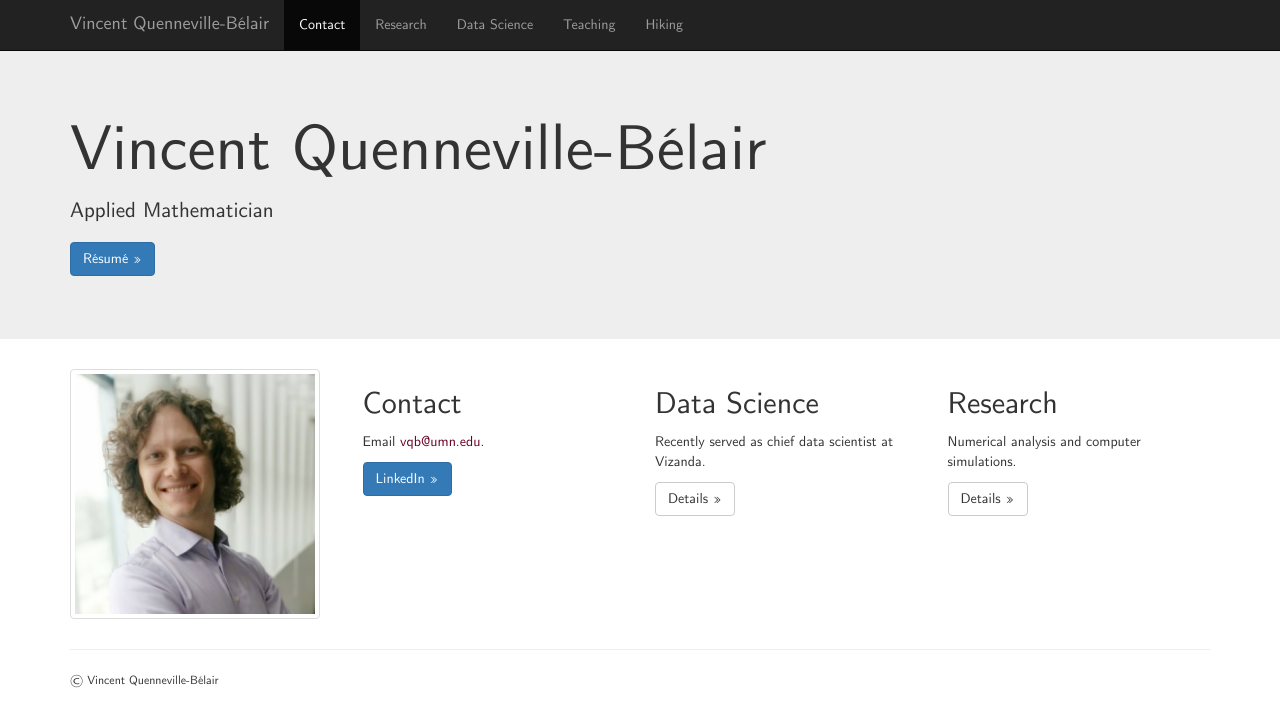
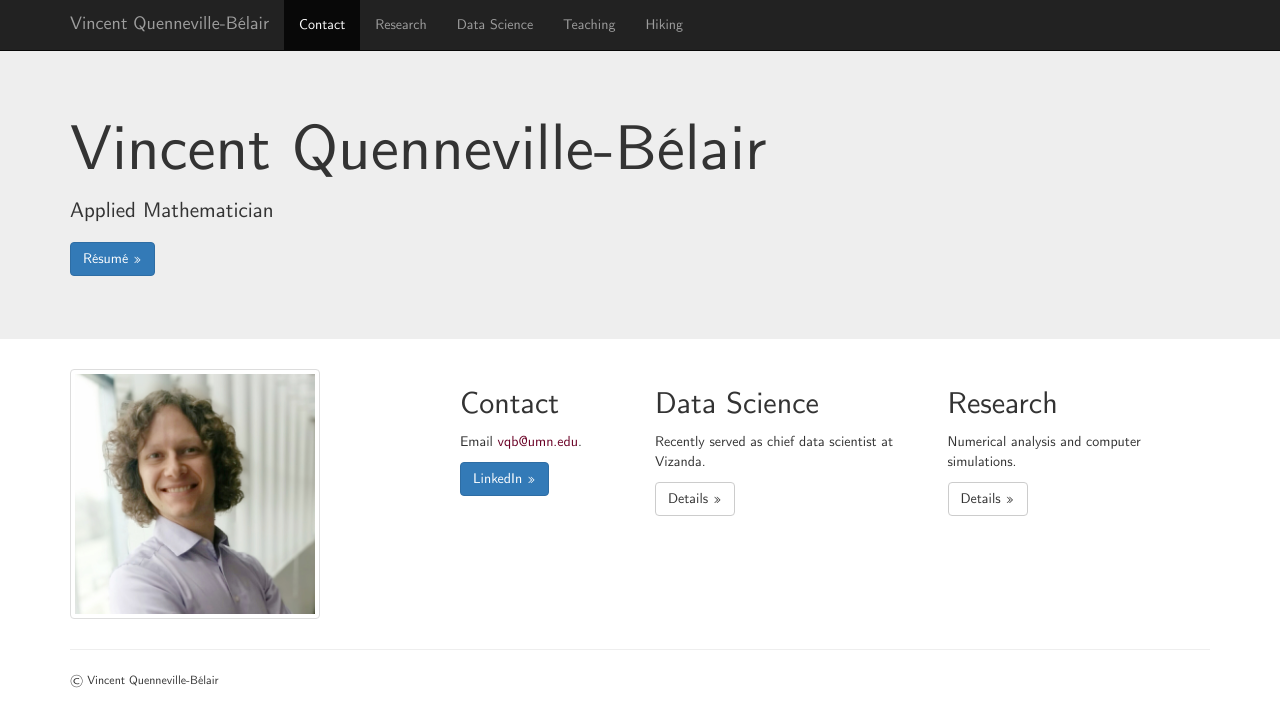
Before and after one commit to vincentqb/vincentqb.github.io.archive, a Jekyll site: the page built from index.html, in a window 1280 px wide. Shown: the top 727 px of the page. Built offline with Jekyll 4.4.1, drawn with Linux system fonts in a browser that asks for light colours; nearby versions of some CDN libraries.

Commit message:
vary width.

```diff
--- a/index.html
+++ b/index.html
@@ -47,13 +47,13 @@
 <div class="container">
 <div class="row">
 
-<div class="col-md-3 col-sm-12">
+<div class="col-md-4 col-sm-12">
 <p class="text-left">
 <img alt="Vincent Quenneville-Belair" src="images/photo-big.jpg" style="width: 250px; height: 250px;" class="img-thumbnail">
 </p>
 </div>
 
-<div class="col-md-3 col-sm-6">
+<div class="col-md-2 col-sm-12">
 <h2>Contact</h2>
 <p>Email <a href="mailto:vqb@umn.edu">vqb@umn.edu</a>.
 <p>
```
